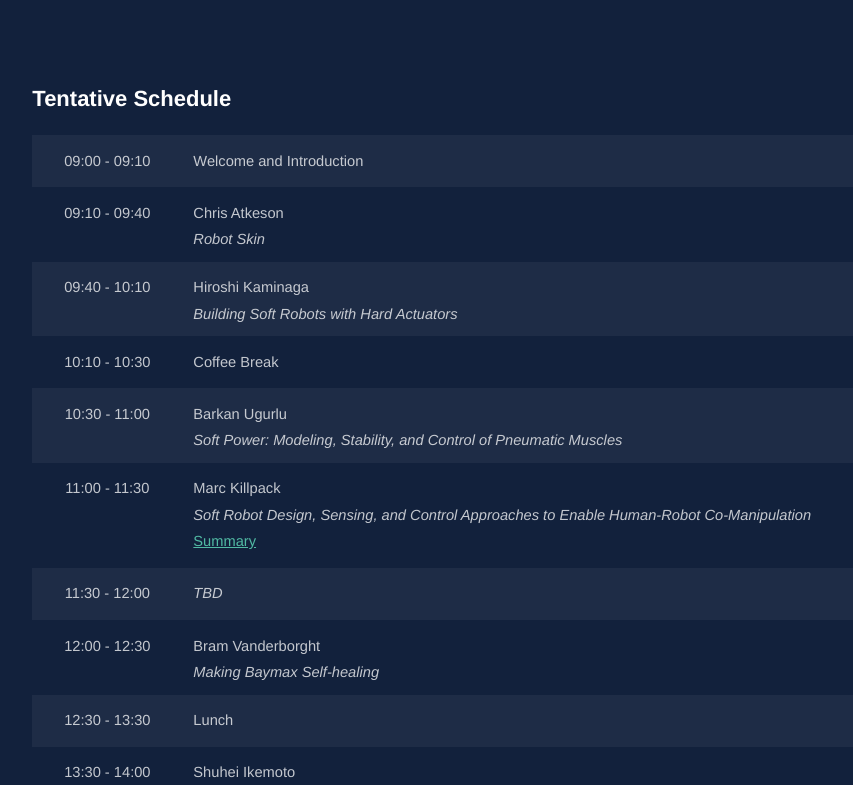
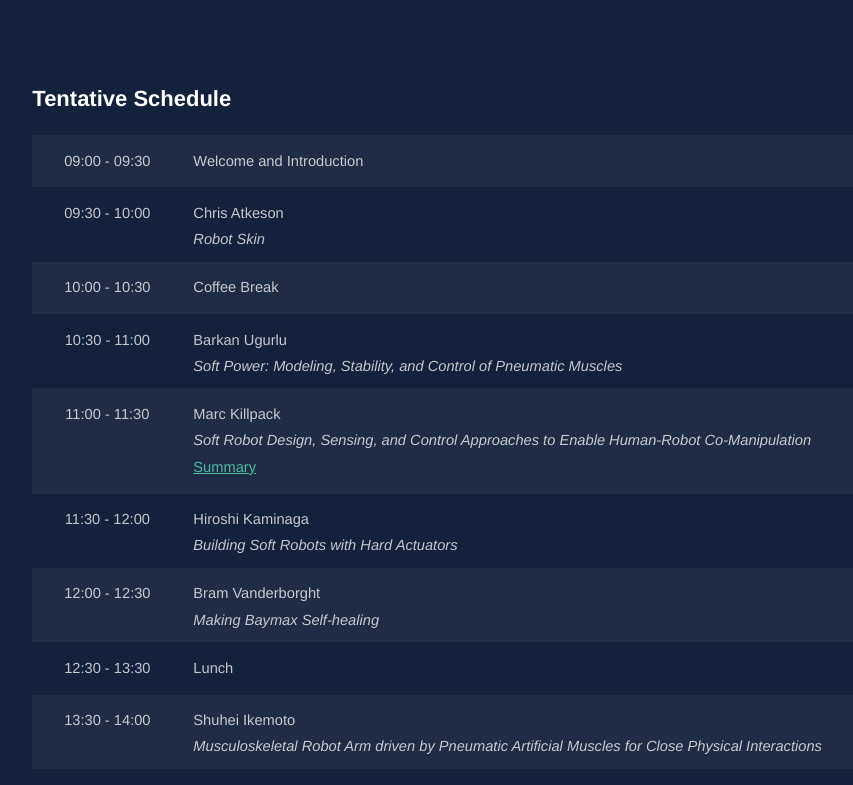
Before and after one commit to alexalspach/2017_humanoids_workshop_website, a plain HTML site: page humanoids2017/index.html in a window 1280 px wide. Shown: the part 2340-3125 px from the top of the page, without its empty margins (131-984 px from the left). Drawn offline with Linux system fonts and the light colour scheme.

Commit message:
update sched

```diff
--- a/humanoids2017/index.html
+++ b/humanoids2017/index.html
@@ -254,12 +254,12 @@
 					<tbody>
 
 						<tr>
-							<td class="sched_time">09:00 - 09:10</td>
+							<td class="sched_time">09:00 - 09:30</td>
 							<td class="sched_speaker">Welcome and Introduction</td>
 						</tr>
 
 						<tr>
-							<td class="sched_time">09:10 - 09:40</td>
+							<td class="sched_time">09:30 - 10:00</td>
 							<td class="sched_speaker">Chris Atkeson
 								<div class="talk-title">Robot Skin</div>
 
@@ -276,24 +276,7 @@
 						</tr>
 
 						<tr>
-							<td class="sched_time">09:40 - 10:10</td>
-							<td class="sched_speaker">Hiroshi Kaminaga
-								<div class="talk-title">Building Soft Robots with Hard Actuators</div>
-
-								<!--
-							  	<div class="text-content short-text">
-	        					Abstract
-	    						</div>
-							    <div class="show-more">
-							        <a href="#">Abstract</a>
-							    </div>
-								-->
-
-							</td>
-						</tr>
-
-						<tr>
-							<td class="sched_time">10:10 - 10:30</td>
+							<td class="sched_time">10:00 - 10:30</td>
 							<td class="sched_speaker">Coffee Break</td>
 						</tr>
 
@@ -331,10 +314,11 @@
 							</td>
 						</tr>
 
+
 						<tr>
 							<td class="sched_time">11:30 - 12:00</td>
-							<td class="sched_speaker"><i>TBD</i>
-								<!-- <div class="talk-title">TBD</div> -->
+							<td class="sched_speaker">Hiroshi Kaminaga
+								<div class="talk-title">Building Soft Robots with Hard Actuators</div>
 
 								<!--
 							  	<div class="text-content short-text">
@@ -347,6 +331,10 @@
 
 							</td>
 						</tr>
+
+
+
+
 
 						<tr>
 							<td class="sched_time">12:00 - 12:30</td>
```
